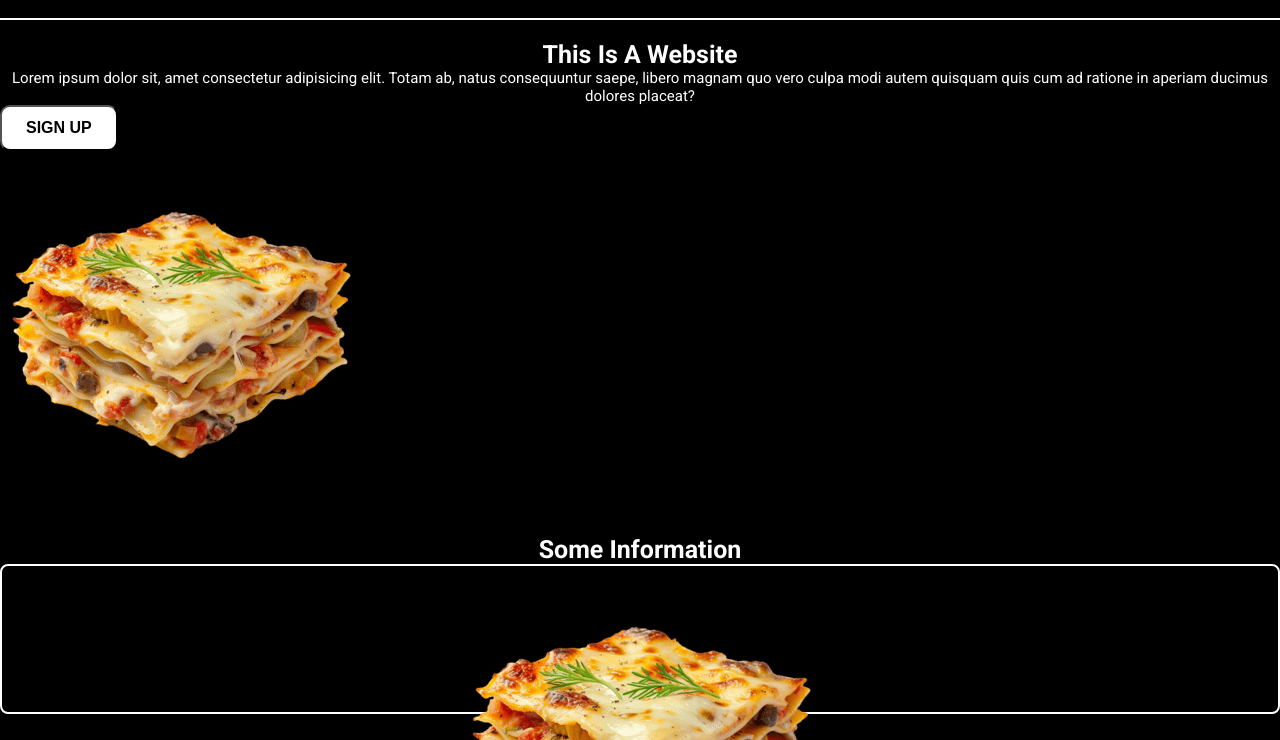
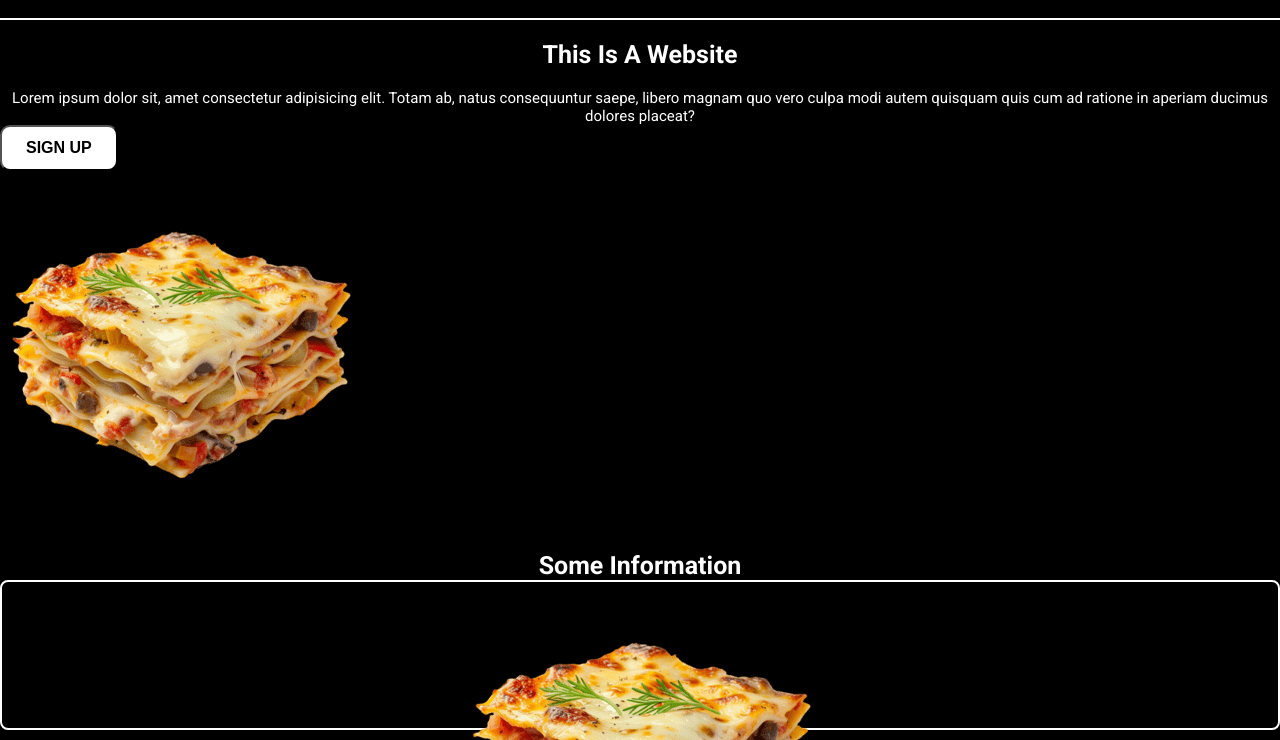
Before and after one commit to EthanJunchengTian/test_site, a plain HTML site: page index.html in a window 1280 px wide. Shown: the part 60-800 px from the top of the page. Drawn offline with Linux system fonts and the light colour scheme.

Commit message:
whounsaoh

```diff
--- a/styles.css
+++ b/styles.css
@@ -82,6 +82,8 @@ body {
 }
 
 .small_text {
+    margin-top: 20px;
+    line-height: 1.2;
     font-size: 15px;
     text-align: center;
 }
@@ -94,13 +96,16 @@ body {
     font-weight: 600;
     text-transform: uppercase;
     border-radius: 10px;
-    text-align: center;
+    align-items: center;
+    justify-content: center;
+    display: flex;
 }
 
 .image {
     flex: 1;
     height: auto;
     width: 100%;
+    display: flex;
 }
 
 .info_card {
```
